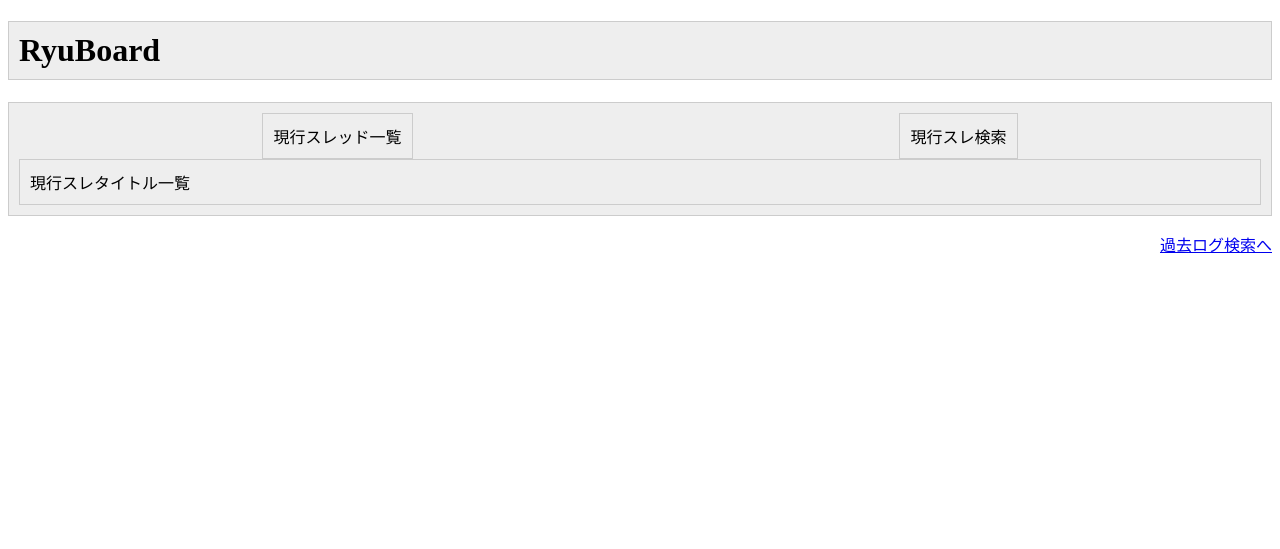
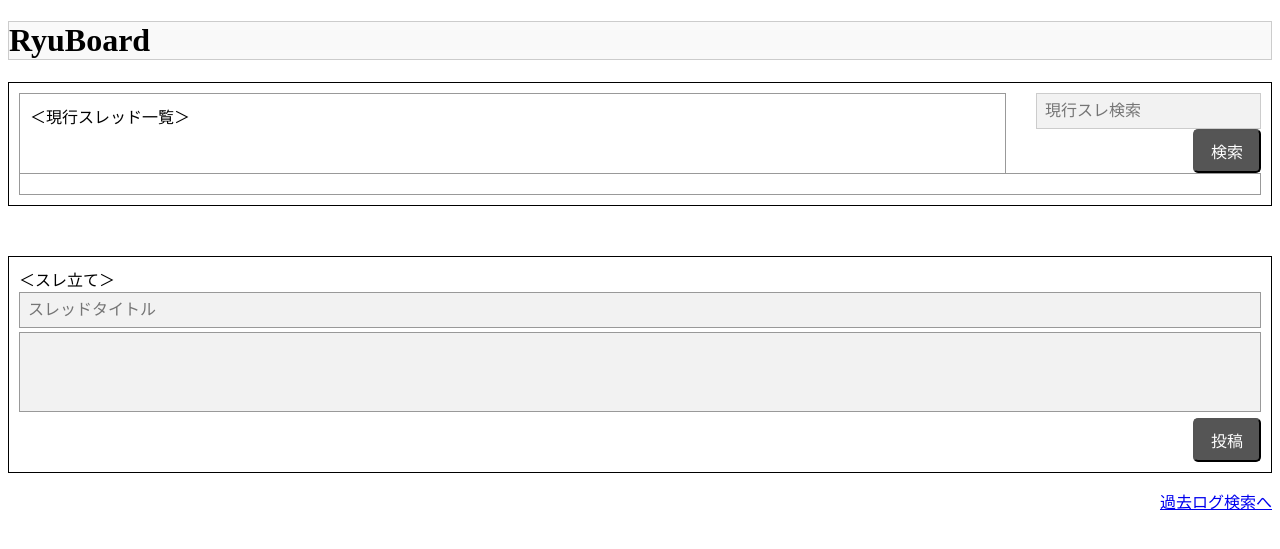
Before and after one commit to ItosuYuki/RyuBoard, a Flask app: template templates/home.html in a window 1280 px wide. Shown: the top 549 px of the page. Run offline with Flask 3, Linux system fonts and the light colour scheme; the template is opened without the code that fills it, so the values that code supplies are empty.

Commit message:
色々更新

```diff
--- a/app.py
+++ b/app.py
@@ -3,6 +3,11 @@ from flask import Flask, render_template
 from flask_sqlalchemy import SQLAlchemy
 from flask_migrate import Migrate
 from datetime import datetime
+#〜〜〜〜〜〜〜ここのやつらを追加（漢）〜〜〜〜〜〜〜
+from flask import request, redirect, url_for
+from datetime import datetime
+
+#〜〜〜〜〜〜〜〜〜〜〜〜〜〜〜〜〜〜〜〜〜〜〜〜〜
 
 # ==================================================
 # インスタンス生成
@@ -39,23 +44,8 @@ class Thread(db.Model):
     created_at = db.Column(db.DateTime, nullable=False, default=datetime.now)
     # 最終更新日時
     updated_at = db.Column(db.DateTime, nullable=False, default=datetime.now, onupdate=datetime.now)
-#　過去ログ
-class Log(db.Model):
-    # テーブル名
-    __tablename__ = 'past_logs'
-    # Threadとのリレーション
-    thread = db.relationship('Thread', backref='logs')
 
-    # 識別子
-    id = db.Column(db.Integer, primary_key=True, nullable=False, autoincrement=True)
-    # 現行スレッドのid
-    threads_id = db.Column(db.Integer, db.ForeignKey('current_threads.id'), nullable=False)
-    # タイトル
-    title = db.Column(db.String(200), nullable=False)
-    # 作成日時
-    created_at = db.Column(db.DateTime, nullable=False) #後にコピー
-    # スレッドが落ちた日時
-    down_at = db.Column(db.DateTime, nullable=False, default=datetime.now)
+    flag = db.Column(db.Boolean, nullable=False)
 
 
 class Post(db.Model):
@@ -85,7 +75,44 @@ class Post(db.Model):
 def current_thread_list():
     # 最終更新日時が新しい順に取り出す
     threads = Thread.query.order_by(Thread.updated_at.desc()).all()
-    return render_template('currentThread.html', threads=threads)
+    return render_template('home.html', items=threads) #←ここcurrentThread.htmlからhome.htmlに変えた。threads=threadsからitems=threadsにしてitemsに値を渡すようにした（漢）
+
+#〜〜〜〜〜ここから投稿したフォーム（1の本文とスレッド）をデータベースに送るルーティング（漢）〜〜〜〜〜〜〜
+
+@app.route('/create_thread', methods=['POST'])
+def create_thread():
+    # フォームから送信されたデータを取得
+    title = request.form['thread_title']
+    content = request.form['content']
+    ip_address = request.remote_addr  # ユーザーのIPアドレスを取得
+
+    # 新しいスレッドをデータベースに追加
+    new_thread = Thread(
+        title=title,
+        created_at=datetime.now(),
+        updated_at=datetime.now(),
+        flag=True  # 初期状態ではスレッドは有効
+    )
+    db.session.add(new_thread)
+    db.session.commit()
+
+    # 新しい投稿をデータベースに追加
+    new_post = Post(
+        threads_id=new_thread.id,
+        name="名無し",  # 投稿者名（仮）「名無し」に変更（漢）
+        ip_address=ip_address,
+        content=content,
+        created_at=datetime.now(),
+        parent_post_id=None  # 最初の投稿なので親IDはNone
+    )
+    db.session.add(new_post)
+    db.session.commit()
+
+    # スレッド一覧ページにリダイレクト
+    return redirect(url_for('current_thread_list'))
+
+#〜〜〜〜〜〜〜〜〜〜〜〜〜〜〜〜〜〜〜〜〜〜〜〜〜〜〜〜〜〜〜〜〜〜
+
 
 # 過去ログ一覧
 @app.route('/PastLog/')
@@ -99,11 +126,37 @@ def past_log_list():
 def show_thread(id):
     # 対象データ取得
     thread = Thread.query.get(id)
-    return render_template('.html', thread=thread)
+    posts = Post.query.filter_by(threads_id=id).order_by(Post.created_at.asc()).all()#そのスレッドに対する投稿一覧を古い投稿から順に取り出す（漢）
+    return render_template('currentThread.html',
+                           thread=thread, posts=posts, is_active=thread.flag) #htmlをcurrentThread.htmlに変えた.取り出す変数にposts（書き込まれている内容）、is_active(スレッドが過去ログか現行ログか判定する装置)を追加（漢）
+
+#〜〜〜〜〜〜〜〜〜投稿したフォーム（レス）をデータベースに送るルーティング（漢）〜〜〜〜〜〜〜〜
+@app.route('/thread/<int:thread_id>/add_post', methods=['POST'])
+def add_post(thread_id):
+    name = request.form.get('name', '名無し')  # 名前が未入力の場合は「名無し」
+    content = request.form['content']
+    ip_address = request.remote_addr  # ユーザーのIPアドレスを取得
+
+    # 新しい投稿を作成
+    new_post = Post(
+        threads_id=thread_id,
+        name=name,
+        content=content,
+        ip_address=ip_address,
+        created_at=datetime.now()
+    )
+
+    # データベースに追加
+    db.session.add(new_post)
+    db.session.commit()
+
+    # スレッド詳細ページにリダイレクト
+    return redirect(url_for('show_thread', id=thread_id))
+#〜〜〜〜〜〜〜〜〜〜〜〜〜〜〜〜〜〜〜〜〜〜〜〜〜〜〜〜〜〜〜〜〜〜〜~
 
 # 過去ログ表示
 @app.route('/PastLog/<int:id>')
-def show_thread(id):
+def show_thread1(id):
     # 対象データ取得
     log = Log.query.get(id)
     return render_template('.html', log=log)
--- a/static/home.css
+++ b/static/home.css
@@ -4,21 +4,89 @@
   margin: 0 auto;
 }
 
-.cards {
-  display: flex;
-  justify-content: space-around;
+.title {
+    display: flex;
+    background: #eeeeee5b;
+    border: 1px solid #ccc;
+    text-align: center;
 }
 
+.cards {
+    display: flex;
+    justify-content: center;
+    }
+
 .card {
-  background: #eee;
-  padding: 10px;
-  border: 1px solid #ccc;
-  width: px
+    padding: 10px;
+    border: 1px solid #999;
+    width: 1125px;
+    border-bottom: none;
+
 }
 
 .display {
     align-items: center;
+    padding: 10px;
+    border: 1px solid #999;
+}
+
+/* 海 */
+.item{
+    display: flex;
+    justify-content: space-between;
+    align-items: center;
+}
+
+.txt{
+    display: inline-block;
+    width: 100%;
+    padding: 0.5em 0.5em;
+    line-height: 1;
+    border: 1px solid #999;
+    box-sizing: border-box;
+    background: #f2f2f2;
+    margin: 0.1em 0;
+}
+
+textarea {
+    font-size: 150%;
+    resize: none;
+}
+
+input {
+    font-size: 100%;
+    align-items: stretch;
+}
+
+.frame {
+    padding: 10px;
+    border: 1px solid black;
+}
+
+.right {
+    text-align: right;
+}
+
+.button {
+    padding: 8px 16px;
+    background-color: #555;
+    color: white;
+    border-radius: 5px;
+    font-size: 16px;
+    cursor: pointer;
+    text-align: right;
+}
+
+.space {
+  margin-bottom: 50px;
+  padding: 10px;
+    border: 1px solid black;
+}
+
+
+.text-input {
+    flex-grow: 1;
+    padding: 8px;
     border: 1px solid #ccc;
-    padding: 10px;
-    border: 1px solid #ccc;
+    background: #f2f2f2;
 }
--- a/templates/currentThread.html
+++ b/templates/currentThread.html
@@ -1,5 +1,7 @@
 <!DOCTYPE html>
 <html lang="ja">
+
+<!--コメントは全部漢-->
 <head>
     <meta charset="UTF-8">
     <title>{{ thread.title }}</title>
@@ -86,7 +88,7 @@
 
 {% if is_active %}
 <div class="form-section">新しく書き込む</div>
-<form action="{{ url_for('add_post', thread_id=thread.id) }}" method="post">
+<form method="POST" action="{{ url_for('add_post', thread_id=thread.id) }}" >
     <label>名前（省略可）</label>
     <input type="text" name="name" placeholder="名前を入力">
 
--- a/templates/home.html
+++ b/templates/home.html
@@ -1,30 +1,45 @@
 <!DOCTYPE html>
 <html lang="en">
+
+<!-- ここのコメントはすべて漢 -->
 <head>
     <meta charset="UTF-8">
     <meta name="viewport" content="width=device-width, initial-scale=1.0">
     <link rel="stylesheet" href="../static/home.css" type="text/css">
     <title>トップページ</title>
 </head>
+
+
 <body>
-    <h1 class="card">RyuBoard</h1>
-    <div class="card">
-    <div class="cards">
-    <div class="card">現行スレッド一覧</div>
-    <div class="card">現行スレ検索</div>
-    </div>
-    <div class="card">現行スレタイトル一覧</div>
+    <h1 class="title">RyuBoard</h1>
+    <div class="space">
+        <div class="cards">
+            <div class="card">＜現行スレッド一覧＞</div>
+            <form class="right" method="POST" action="#">
+                <input class="text-input" type="text" name="thread_title" placeholder="現行スレ検索" required>
+                <input type="submit" value="検索" class="button">
+            </form>
+        </div>
+        <div class="display">
+            {% for thread in items %} <!-- item in itemsをthread in itemsに変えた -->
+            <div class="item"><!--<td>を属性itemを追加した-->
+                <td><a href="{{ url_for('show_thread', id=thread.id)}}">{{thread.title}}</a></td><!--temの表示をすべてthreadに変え、ビュー名を#からshow_threadに変えた -->
+                <td>{{thread.name}}</td><!--こっちもitemをthreadに変えた-->
+            </div>
+            {% endfor %}
+        </div>
     </div>
 
-    <!-- <div class="container">
-            <form method="POST">
-                <label for="content">現行スレ検索</label><br>
-                <input type="text" id="content" name="content" class="text-input"><br>
-                <input type="submit" value="更新" class="button">
-            </form>
-        </div> -->
 
-    <p style="text-align: right;">
+    <form class="frame" method="POST" action="{{ url_for('create_thread') }}"> <!--フォームの action 属性を、データを処理するルート（例えば /create_thread）に設定 -->
+        <div>＜スレ立て＞</div>
+        <input class="txt" type="text" name="thread_title" placeholder="スレッドタイトル" required >    <!--バリデーションの追加-->
+        <textarea name="content" rows="3" cols="50" wrap="hard" class="txt" required></textarea> <!--全角ダブルクォーテーションを半角に修正、バリデーションの追加-->
+        <div class="right"><input type="submit" value="投稿" class="button"></div>
+    </form>
+
+
+    <p class="right">
         <a href='#'>過去ログ検索へ</a>
     </p>
 
```
Also changed, not shown: static/pastLog.css (added, +109 -0 lines), templates/pastLog.html (+43 -0 lines).
